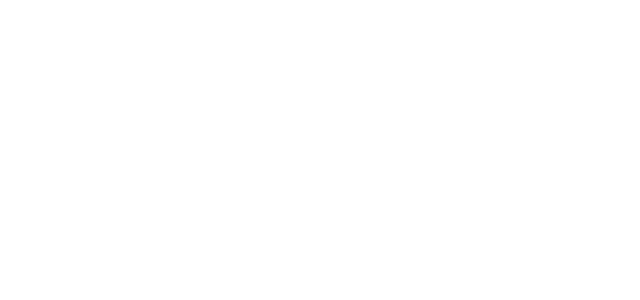
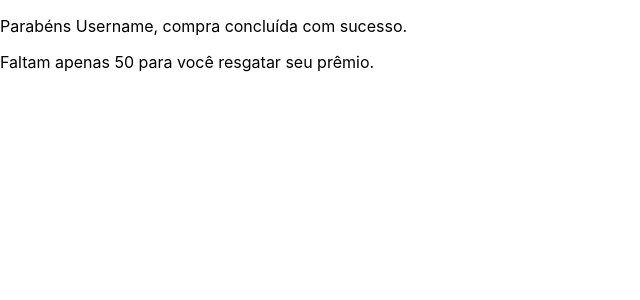
Before and after one commit to fabemiliano/hackaton-getnet, a React (Create React App) app: page /feedback-page in a window 1280 px wide. Shown: the top 300 px of the page, without its empty margins (0-640 px from the left). Built offline with nearby package versions, Linux system fonts and the light colour scheme.

Commit message:
feat: create a feedback page component

```diff
--- a/src/App.jsx
+++ b/src/App.jsx
@@ -3,12 +3,14 @@
 import { BrowserRouter, Switch, Route } from 'react-router-dom';
 // import ApiTester from './components/ApiTester';
 import UserRegister from './components/UserRegister';
+import FeedbackPage from './components/FeedbackPage';
 
 function App() {
   return (
     <BrowserRouter>
       <Switch>
         <Route exact path="/register" component={UserRegister} />
+        <Route exact path="/feedback-page" component={FeedbackPage} />
       </Switch>
     </BrowserRouter>
   );
--- /dev/null
+++ b/src/components/FeedbackPage.jsx
@@ -0,0 +1,19 @@
+import React, { Component } from 'react';
+
+class FeedbackPage extends Component {
+  render() {
+    const { name = 'Username', score = 50 } = this.props;
+    return (
+      <div>
+        <p>
+          Parabéns {name}, compra concluída com sucesso.
+        </p>
+        <p>
+          Faltam apenas {score} para você resgatar seu prêmio.
+        </p>
+      </div>
+    )
+  }
+}
+
+export default FeedbackPage;
```
